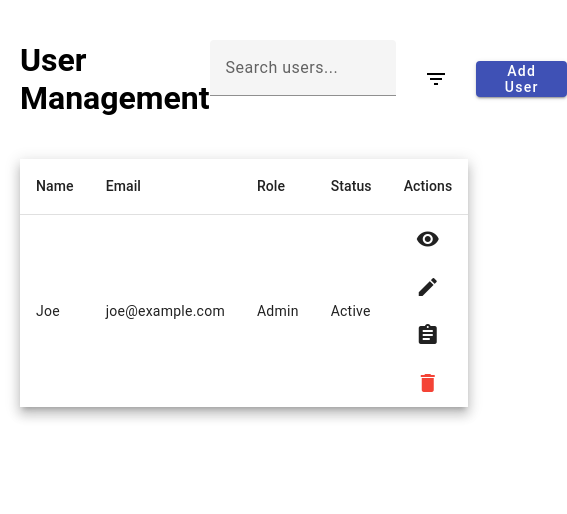
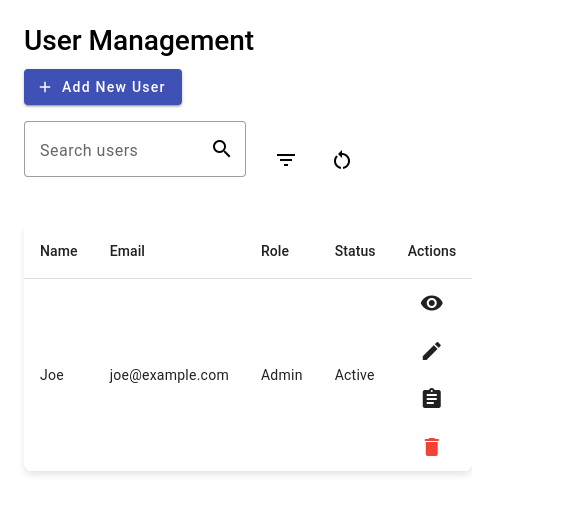
Before and after one commit to Ahmad-mufied/aws-academy-group-2, an Angular app in the folder fe-angular-test/: page /users in a window 390 px wide. Shown: the top 514 px of the page, 567 px wide, since content can reach past the window. Built offline with nearby package versions, Linux system fonts and the light colour scheme.

Commit message:
FE-2, FE-6: fix repositioning component, add responsive size for mobile, add reset icon

```diff
--- /dev/null
+++ b/fe-angular-test/src/app/components/filter-dialog/filter-dialog.component.css
@@ -0,0 +1,4 @@
+.full-width {
+    width: 100%;
+    margin-bottom: 16px;
+  }
--- a/fe-angular-test/src/app/components/user-list/user-list.component.css
+++ b/fe-angular-test/src/app/components/user-list/user-list.component.css
@@ -1,17 +1,79 @@
 .container {
-  padding: 20px;
+  padding: 24px;
+  max-width: 1200px;
+  margin: 0 auto;
 }
+
 .header {
   display: flex;
   justify-content: space-between;
+  align-items: flex-start;
+  margin-bottom: 24px;
+}
+
+.title-wrapper {
+  display: flex;
+  flex-direction: column;
+  gap: 12px;
+}
+
+.title-section h1 {
+  margin: 0;
+  font-size: 28px;
+  font-weight: 500;
+}
+
+.add-user-section {
+  display: flex;
+}
+
+.add-user-btn {
+  width: fit-content;
+}
+
+.search-actions {
+  display: flex;
   align-items: center;
-  margin-bottom: 20px;
+  gap: 16px;
 }
-.actions {
+
+.search-field {
+  width: 300px;
+}
+
+.filter-controls {
   display: flex;
-  gap: 16px;
-  align-items: center;
+  gap: 8px;
 }
+
 table {
   width: 100%;
+  border-radius: 8px;
+  overflow: hidden;
 }
+
+.mat-elevation-z8 {
+  box-shadow: 0 4px 6px rgba(0, 0, 0, 0.1);
+}
+
+.loading-container {
+  display: flex;
+  flex-direction: column;
+  align-items: center;
+  gap: 16px;
+  padding: 40px;
+}
+
+@media (max-width: 768px) {
+  .header {
+    flex-direction: column;
+    align-items: stretch;
+  }
+  .search-actions {
+    margin-top: 16px;
+    justify-content: flex-start;
+  }
+  .search-field {
+    width: 100%;
+  }
+}
--- a/fe-angular-test/src/app/components/user-list/user-list.component.html
+++ b/fe-angular-test/src/app/components/user-list/user-list.component.html
@@ -1,15 +1,29 @@
 <div class="container">
   <div class="header">
-    <h1>User Management</h1>
-    <div class="actions">
-      <mat-form-field>
-        <input matInput placeholder="Search users..." [(ngModel)]="searchQuery" (ngModelChange)="applyFilters()">
+    <div class="title-wrapper">
+      <div class="title-section">
+        <h1>User Management</h1>
+      </div>
+      <div class="add-user-section">
+        <button mat-raised-button color="primary" class="add-user-btn" (click)="openUserForm()">
+          <mat-icon>add</mat-icon> Add New User
+        </button>
+      </div>
+    </div>
+    <div class="search-actions">
+      <mat-form-field appearance="outline" class="search-field">
+        <mat-label>Search users</mat-label>
+        <input matInput [(ngModel)]="searchQuery" (ngModelChange)="applyFilters()">
+        <mat-icon matSuffix>search</mat-icon>
       </mat-form-field>
-      <button mat-icon-button (click)="openFilterDialog()">
-        <mat-icon>filter_list</mat-icon>
-      </button>
-      <button mat-raised-button color="primary" (click)="openUserForm()">Add User</button>
-
+      <div class="filter-controls">
+        <button mat-icon-button (click)="openFilterDialog()" matTooltip="Filter options">
+          <mat-icon>filter_list</mat-icon>
+        </button>
+        <button mat-icon-button (click)="resetFilters()" matTooltip="Reset filters">
+          <mat-icon>restart_alt</mat-icon>
+        </button>
+      </div>
     </div>
   </div>
 
@@ -18,45 +32,36 @@
       <th mat-header-cell *matHeaderCellDef>Name</th>
       <td mat-cell *matCellDef="let user">{{user.name}}</td>
     </ng-container>
-
     <ng-container matColumnDef="email">
       <th mat-header-cell *matHeaderCellDef>Email</th>
       <td mat-cell *matCellDef="let user">{{user.email}}</td>
     </ng-container>
-
     <ng-container matColumnDef="role">
       <th mat-header-cell *matHeaderCellDef>Role</th>
       <td mat-cell *matCellDef="let user">{{user.role}}</td>
     </ng-container>
-
     <ng-container matColumnDef="status">
       <th mat-header-cell *matHeaderCellDef>Status</th>
       <td mat-cell *matCellDef="let user">{{user.status}}</td>
     </ng-container>
-
     <ng-container matColumnDef="actions">
       <th mat-header-cell *matHeaderCellDef>Actions</th>
       <td mat-cell *matCellDef="let user">
-        <button mat-icon-button (click)="viewDetails(user)">
+        <button mat-icon-button (click)="viewDetails(user)" matTooltip="View Details">
           <mat-icon>visibility</mat-icon>
         </button>
-        <button mat-icon-button (click)="editUser(user)">
+        <button mat-icon-button (click)="editUser(user)" matTooltip="Edit User">
           <mat-icon>edit</mat-icon>
         </button>
-        <button mat-icon-button (click)="assignProducts(user)">
+        <button mat-icon-button (click)="assignProducts(user)" matTooltip="Assign Products">
           <mat-icon>assignment</mat-icon>
         </button>
-        <button mat-icon-button color="warn" (click)="deleteUser(user)">
+        <button mat-icon-button color="warn" (click)="deleteUser(user)" matTooltip="Delete User">
           <mat-icon>delete</mat-icon>
         </button>
       </td>
     </ng-container>
-
     <tr mat-header-row *matHeaderRowDef="displayedColumns"></tr>
     <tr mat-row *matRowDef="let row; columns: displayedColumns;"></tr>
   </table>
 </div>
-
-<ng-template #loading>
-  <p>Loading users...</p>
-</ng-template>
--- a/fe-angular-test/src/app/components/user-list/user-list.component.ts
+++ b/fe-angular-test/src/app/components/user-list/user-list.component.ts
@@ -11,8 +11,9 @@ import { FormsModule } from '@angular/forms';
 import { ProductAssignComponent } from '../product-assign/product-assign.component';
 import { ConfirmDialogComponent } from '../confirm-dialog/confirm-dialog.component';
 import { UserFilterComponent } from '../user-filter/user-filter.component';
-import { RouterModule, Router } from '@angular/router'; // ✅ Tambahkan Router
+import { RouterModule, Router } from '@angular/router';
 import { UserDetailComponent } from '../user-detail/user-detail.component';
+import { MatProgressSpinnerModule } from '@angular/material/progress-spinner';
 
 @Component({
   selector: 'app-user-list',
@@ -24,7 +25,8 @@ import { UserDetailComponent } from '../user-detail/user-detail.component';
     MatIconModule,
     MatInputModule,
     FormsModule,
-    RouterModule
+    RouterModule,
+    MatProgressSpinnerModule
   ],
   templateUrl: './user-list.component.html',
   styleUrls: ['./user-list.component.css']
@@ -81,6 +83,12 @@ export class UserListComponent implements OnInit {
     });
   }
 
+  resetFilters(): void {
+    this.searchQuery = '';
+    this.filters = {};
+    this.applyFilters();
+  }
+
   openUserForm(): void {
     this.router.navigate(['/add']);
   }
```
Also changed, not shown: fe-angular-test/src/app/app-routing.module.ts (added, +16 -0 lines), fe-angular-test/src/app/components/filter-dialog/filter-dialog.component.html (added, +26 -0 lines), fe-angular-test/src/app/components/filter-dialog/filter-dialog.component.ts (added, +47 -0 lines).
